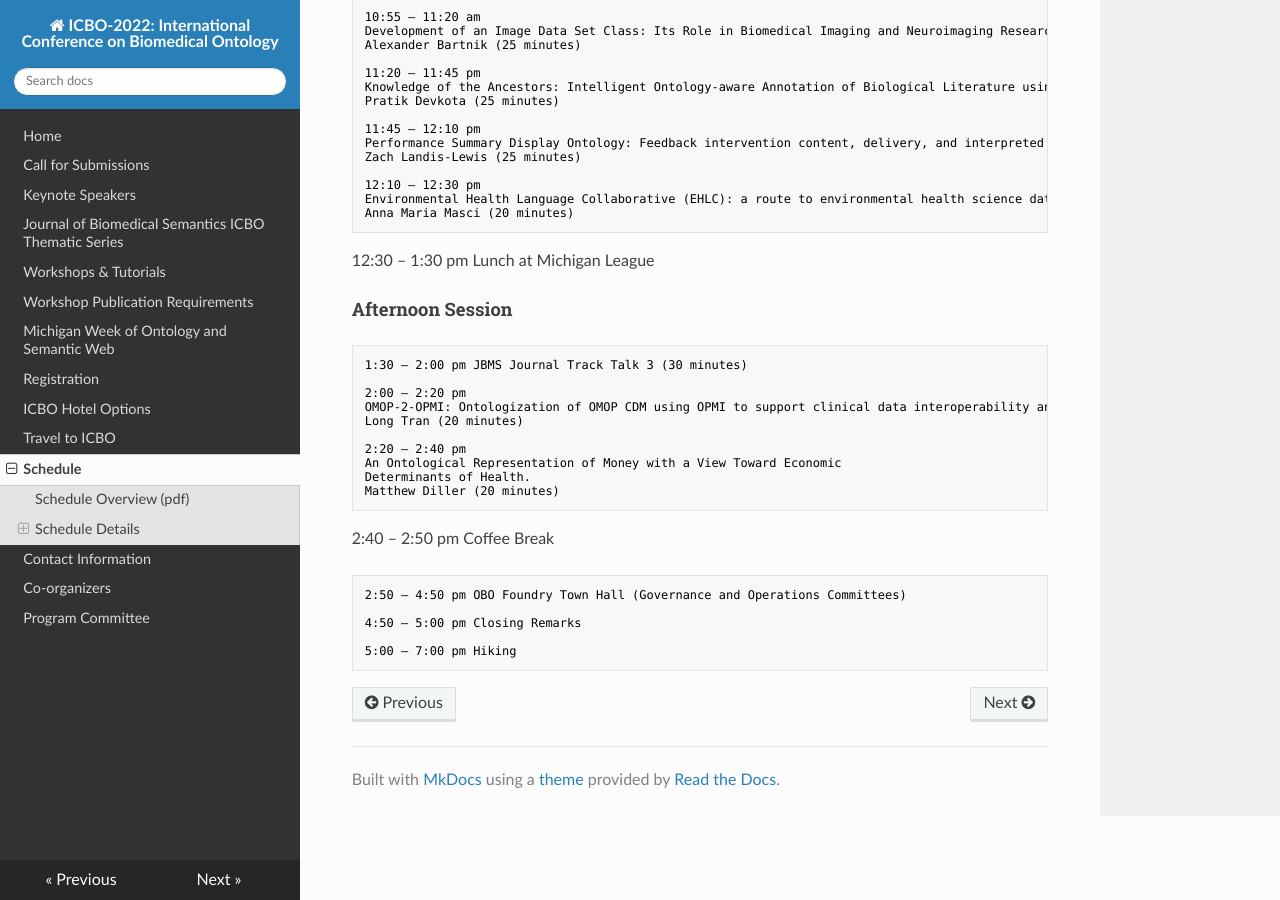
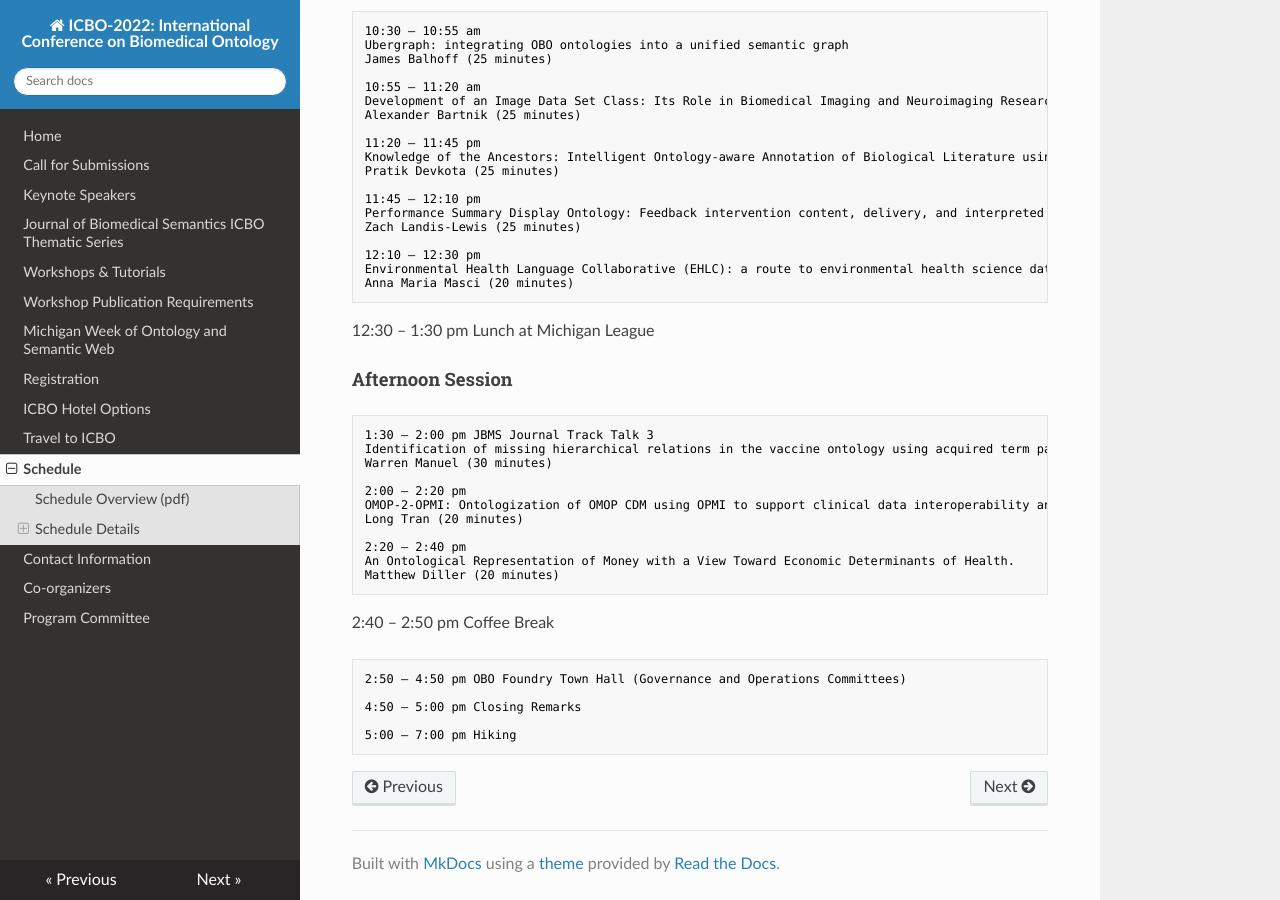
Before and after one commit to johnbeve/BFO-Organization, an MkDocs documentation site: the page built from docs/icbo-schedule.md, in a window 1280 px wide and 900 px high, scrolled down 3424 px. Built offline with MkDocs 1.6.1, drawn with Linux system fonts in a browser that asks for light colours; nearby versions of some CDN libraries; some of the changed text lies outside the part shown.

Commit message:
Update icbo-schedule.md

````diff
--- a/docs/icbo-schedule.md
+++ b/docs/icbo-schedule.md
@@ -57,9 +57,14 @@
 ```txt
 9:00 – 9:15 am Welcome/Introduction
 
-9:15 – 9:45 am JBMS Journal Track Talk 1 (30 minutes)
+9:15 – 9:45 am JBMS Journal Track Talk 1
+The Environmental Conditions, Treatments, and Exposures Ontology (ECTO): Connecting Toxicology and Exposure to Human Health and Beyond
+Lauren E. Chan (30 minutes)
 
-9:45 – 10:15 am JBMS Journal Track Talk 2 (30 minutes)
+9:45 – 10:15 am JBMS Journal Track Talk 2
+A Comprehensive Update on CIDO: The Community-based Coronavirus Infectious Disease Ontology
+Yongqun "Oliver" He (30 minutes)
+
 ```
 10:15 – 10:30 am Coffee Break
 ```txt
@@ -159,15 +164,16 @@
 
 #### Afternoon Session
 ```txt
-1:30 – 2:00 pm JBMS Journal Track Talk 3 (30 minutes)
+1:30 – 2:00 pm JBMS Journal Track Talk 3
+Identification of missing hierarchical relations in the vaccine ontology using acquired term pairs
+Warren Manuel (30 minutes)
 
 2:00 – 2:20 pm
 OMOP-2-OPMI: Ontologization of OMOP CDM using OPMI to support clinical data interoperability and analysis
 Long Tran (20 minutes)
 
 2:20 – 2:40 pm
-An Ontological Representation of Money with a View Toward Economic
-Determinants of Health.
+An Ontological Representation of Money with a View Toward Economic Determinants of Health.
 Matthew Diller (20 minutes)
 ```
 2:40 – 2:50 pm Coffee Break
````
